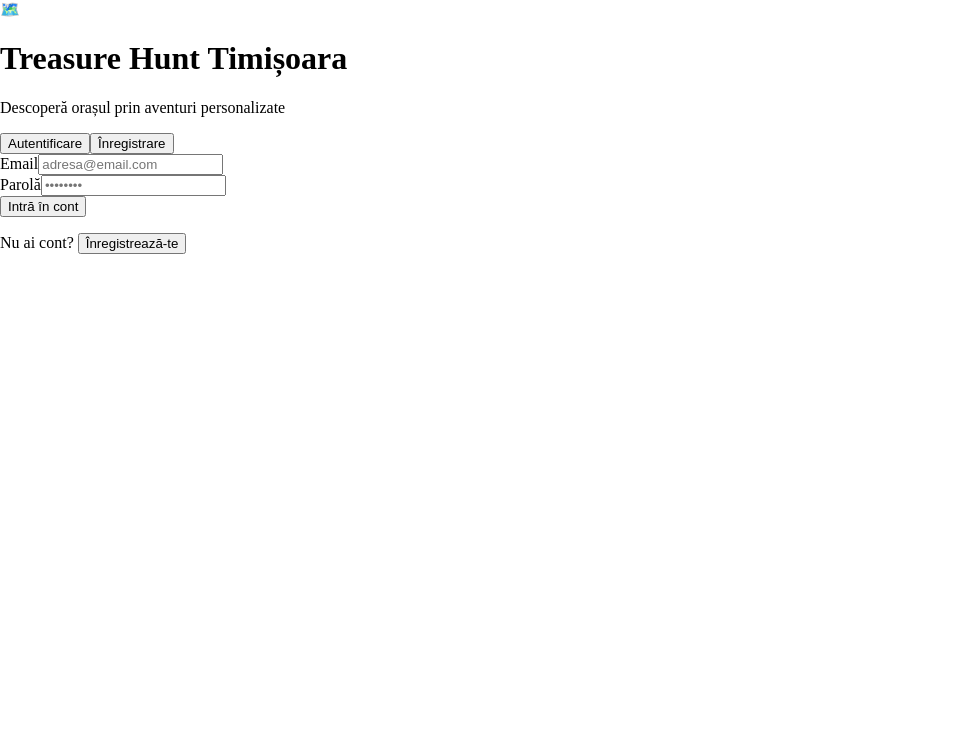
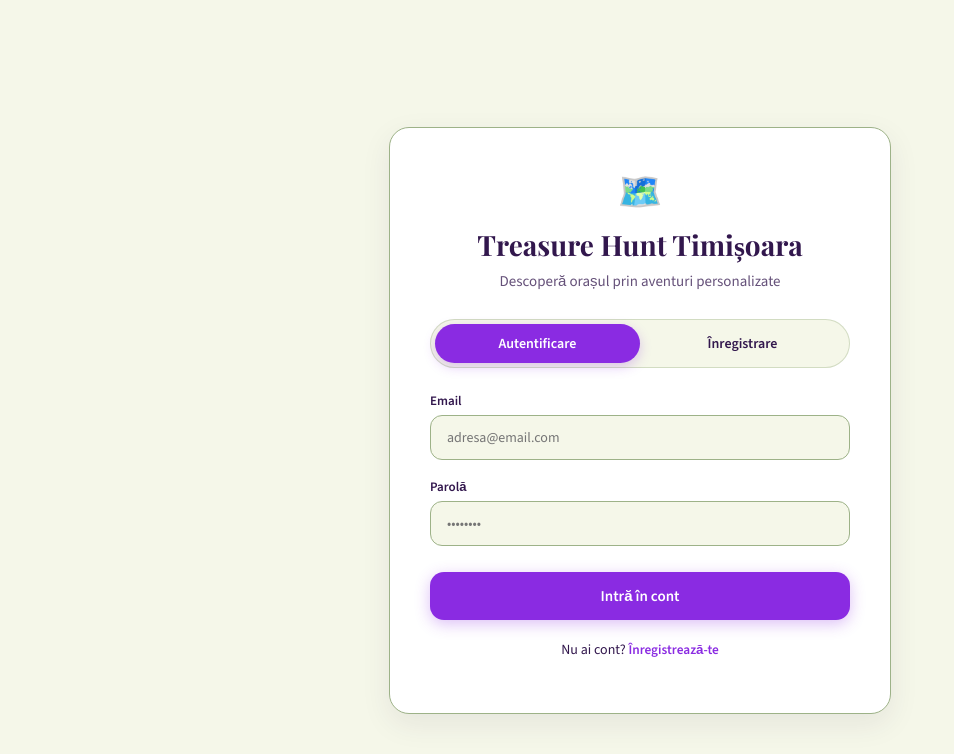
Before and after one commit to chrisulica/THT, a React (Vite) app in the folder frontend/: page /auth in a window 1280 px wide. Shown: the top 754 px of the page, without its empty margins (0-954 px from the left). Built offline with nearby package versions, Linux system fonts and the light colour scheme.

Commit message:
Stilizare pagina de autentificare

```diff
--- /dev/null
+++ b/frontend/src/pages/AuthPage.css
@@ -0,0 +1,162 @@
+@import url('https://fonts.googleapis.com/css2?family=Playfair+Display:wght@600;700&family=Source+Sans+3:wght@400;600&display=swap');
+
+.auth-page {
+    background-color: #f5f7e9;
+    font-family: 'Source Sans 3', sans-serif;
+    min-height: 100vh;
+    display: flex;
+    align-items: center;
+    justify-content: center;
+    padding: 20px;
+}
+
+.auth-card {
+    background: #ffffff;
+    padding: 40px;
+    border-radius: 20px;
+    box-shadow: 0 10px 30px rgba(50, 23, 77, 0.08);
+    width: 100%;
+    max-width: 420px;
+    border: 1px solid #9DB288;
+}
+
+.auth-emoji {
+    font-size: 36px;
+    display: block;
+    text-align: center;
+    margin-bottom: 10px;
+}
+
+.auth-header h1 {
+    font-family: 'Playfair Display', serif;
+    color: #32174d;
+    font-size: 28px;
+    margin: 0 0 8px 0;
+    text-align: center;
+}
+
+.auth-header p {
+    color: #32174d;
+    opacity: 0.75;
+    font-size: 15px;
+    text-align: center;
+    margin: 0 0 28px 0;
+}
+
+.auth-tabs {
+    display: flex;
+    background: #f5f7e9;
+    padding: 4px;
+    border-radius: 999px;
+    margin-bottom: 24px;
+    border: 1px solid rgba(157, 178, 136, 0.4);
+}
+
+.auth-tabs .tab {
+    flex: 1;
+    background: transparent;
+    border: none;
+    padding: 10px 16px;
+    font-family: 'Source Sans 3', sans-serif;
+    font-weight: 600;
+    font-size: 14px;
+    color: #32174d;
+    cursor: pointer;
+    border-radius: 999px;
+    transition: all 0.25s ease;
+}
+
+.auth-tabs .tab.active {
+    background: #8A2BE2;
+    color: #ffffff;
+    box-shadow: 0 4px 12px rgba(138, 43, 226, 0.25);
+}
+
+.form-group {
+    margin-bottom: 18px;
+}
+
+.form-group label {
+    display: block;
+    font-weight: 600;
+    color: #32174d;
+    font-size: 13px;
+    margin-bottom: 6px;
+}
+
+.form-group input {
+    width: 100%;
+    padding: 12px 16px;
+    border: 1px solid #9DB288;
+    border-radius: 12px;
+    font-family: 'Source Sans 3', sans-serif;
+    font-size: 14px;
+    background-color: #f5f7e9;
+    color: #32174d;
+    box-sizing: border-box;
+    transition: border-color 0.2s, box-shadow 0.2s, background-color 0.2s;
+}
+
+.form-group input:focus {
+    outline: none;
+    border-color: #8A2BE2;
+    box-shadow: 0 0 0 3px rgba(138, 43, 226, 0.15);
+    background-color: #ffffff;
+}
+
+.btn-primary {
+    width: 100%;
+    background: #8A2BE2;
+    color: #ffffff;
+    border: none;
+    padding: 14px;
+    border-radius: 14px;
+    font-family: 'Source Sans 3', sans-serif;
+    font-weight: 600;
+    font-size: 15px;
+    cursor: pointer;
+    margin-top: 8px;
+    box-shadow: 0 4px 15px rgba(138, 43, 226, 0.3);
+    transition: opacity 0.2s, transform 0.1s;
+}
+
+.btn-primary:hover:not(:disabled) {
+    opacity: 0.92;
+}
+
+.btn-primary:active:not(:disabled) {
+    transform: scale(0.98);
+}
+
+.btn-primary:disabled {
+    opacity: 0.6;
+    cursor: not-allowed;
+}
+
+.form-error {
+    color: #c0392b;
+    font-size: 13px;
+    margin-bottom: 12px;
+    text-align: center;
+}
+
+.auth-switch {
+    text-align: center;
+    margin-top: 20px;
+    font-size: 14px;
+    color: #32174d;
+}
+
+.link-btn {
+    background: none;
+    border: none;
+    color: #8A2BE2;
+    font-weight: 600;
+    cursor: pointer;
+    padding: 0;
+    font-family: 'Source Sans 3', sans-serif;
+}
+
+.link-btn:hover {
+    text-decoration: underline;
+}
--- a/frontend/src/pages/AuthPage.jsx
+++ b/frontend/src/pages/AuthPage.jsx
@@ -2,7 +2,7 @@
  * pages/AuthPage.jsx
  * Login & Register screen.
  */
-
+import './AuthPage.css';
 import { useState } from 'react';
 import { useNavigate } from 'react-router-dom';
 import { useAuth } from '../context/AuthContext.jsx';
```
